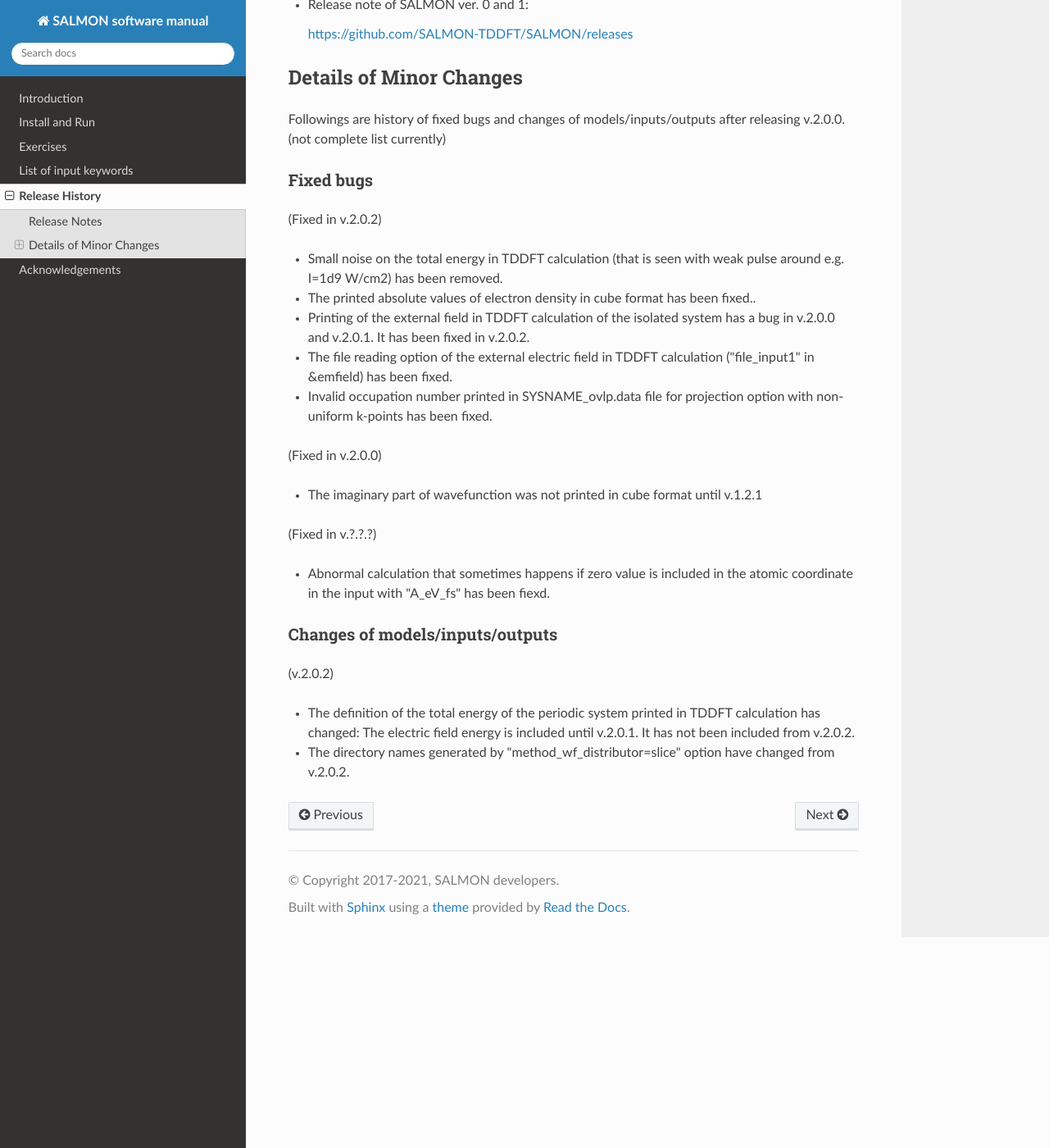
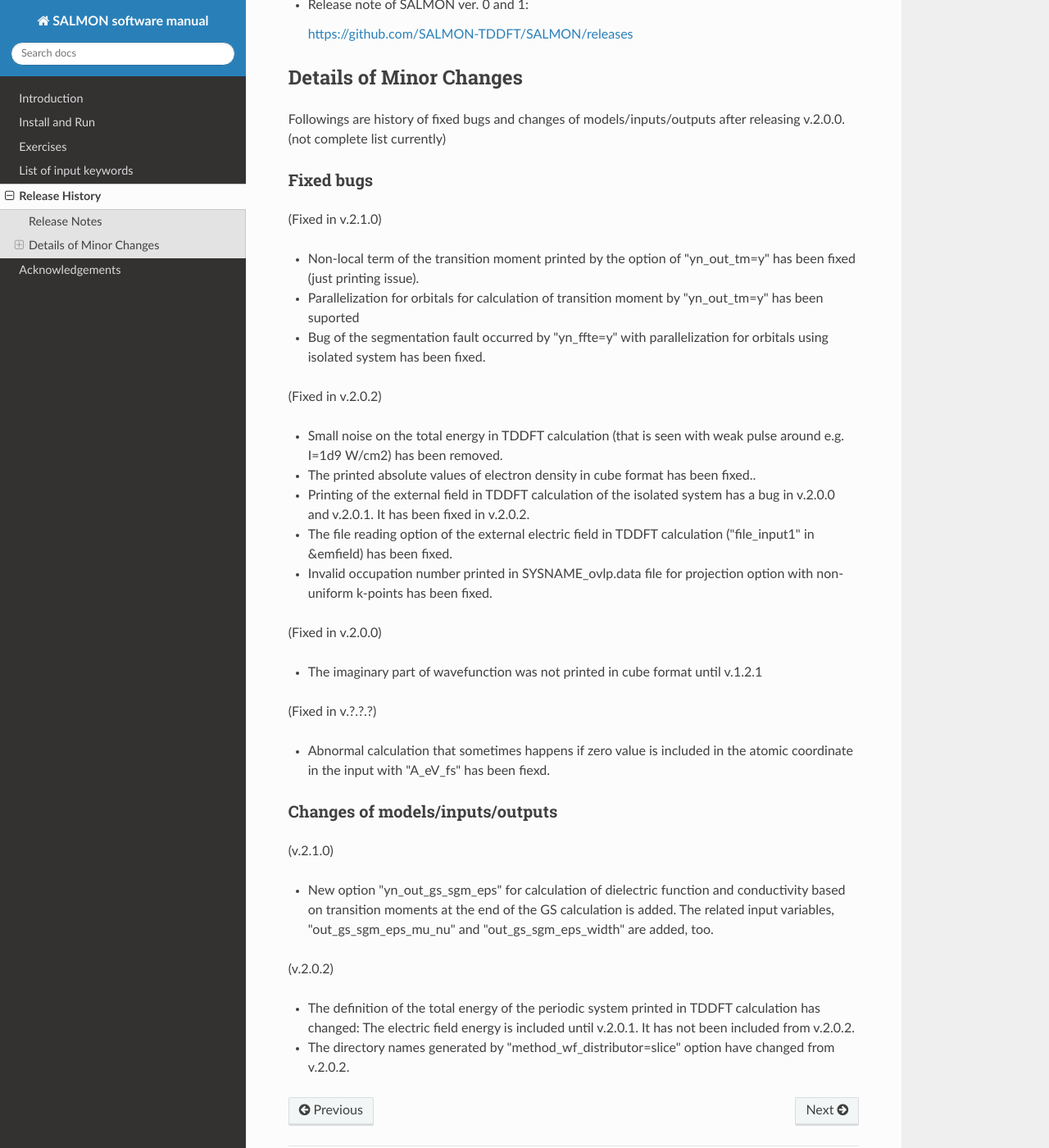
Before and after one commit to SALMON-TDDFT/SALMON-DOCS, a Sphinx documentation site: the page built from source/release_log.rst, in a window 1280 px wide and 1400 px high, scrolled down 294 px. Shown: the whole window at 82% size. Built offline with Sphinx 7.4.7 and the Read the Docs theme 2.0.0, drawn with Linux system fonts in a browser that asks for light colours; formulas are drawn with MathJax 3; some of the changed text lies outside the part shown.

Commit message:
updated for v.2.1.0

```diff
--- a/source/conf.py
+++ b/source/conf.py
@@ -22,13 +22,13 @@ import sphinx_rtd_theme
 # -- Project information -----------------------------------------------------
 
 project = u'SALMON software manual'
-copyright = u'2017-2021, SALMON developers'
+copyright = u'2017-2022, SALMON developers'
 author = u'SALMON developers'
 
 # The short X.Y version
 version = u''
 # The full version, including alpha/beta/rc tags
-release = u'v.2.0.2'
+release = u'v.2.1.0'
 
 
 # -- General configuration ---------------------------------------------------
--- a/source/index.rst
+++ b/source/index.rst
@@ -1,4 +1,4 @@
-Manual for SALMON-v.2.0.2
+Manual for SALMON-v.2.1.0
 =========================
 
   |today|
--- a/source/release_log.rst
+++ b/source/release_log.rst
@@ -23,6 +23,12 @@ Followings are history of fixed bugs and changes of models/inputs/outputs after
 Fixed bugs
 ==========
 
+(Fixed in v.2.1.0)
+
+* Non-local term of the transition moment printed by the option of "yn_out_tm=y" has been fixed (just printing issue).
+* Parallelization for orbitals for calculation of transition moment by "yn_out_tm=y" has been suported
+* Bug of the segmentation fault occurred by "yn_ffte=y" with parallelization for orbitals using isolated system has been fixed.
+
 (Fixed in v.2.0.2)
 
 * Small noise on the total energy in TDDFT calculation (that is seen with weak pulse around e.g. I=1d9 W/cm2) has been removed.
@@ -43,6 +49,11 @@ Fixed bugs
 Changes of models/inputs/outputs
 ================================
 
+(v.2.1.0)
+
+* New option "yn_out_gs_sgm_eps" for calculation of dielectric function and conductivity based on transition moments at the end of the GS calculation is added. The related input variables, "out_gs_sgm_eps_mu_nu" and "out_gs_sgm_eps_width" are added, too.
+
+
 (v.2.0.2)
 
 * The definition of the total energy of the periodic system printed in TDDFT calculation has changed:
```
Also changed, not shown: README.md (+1 -1 lines).
